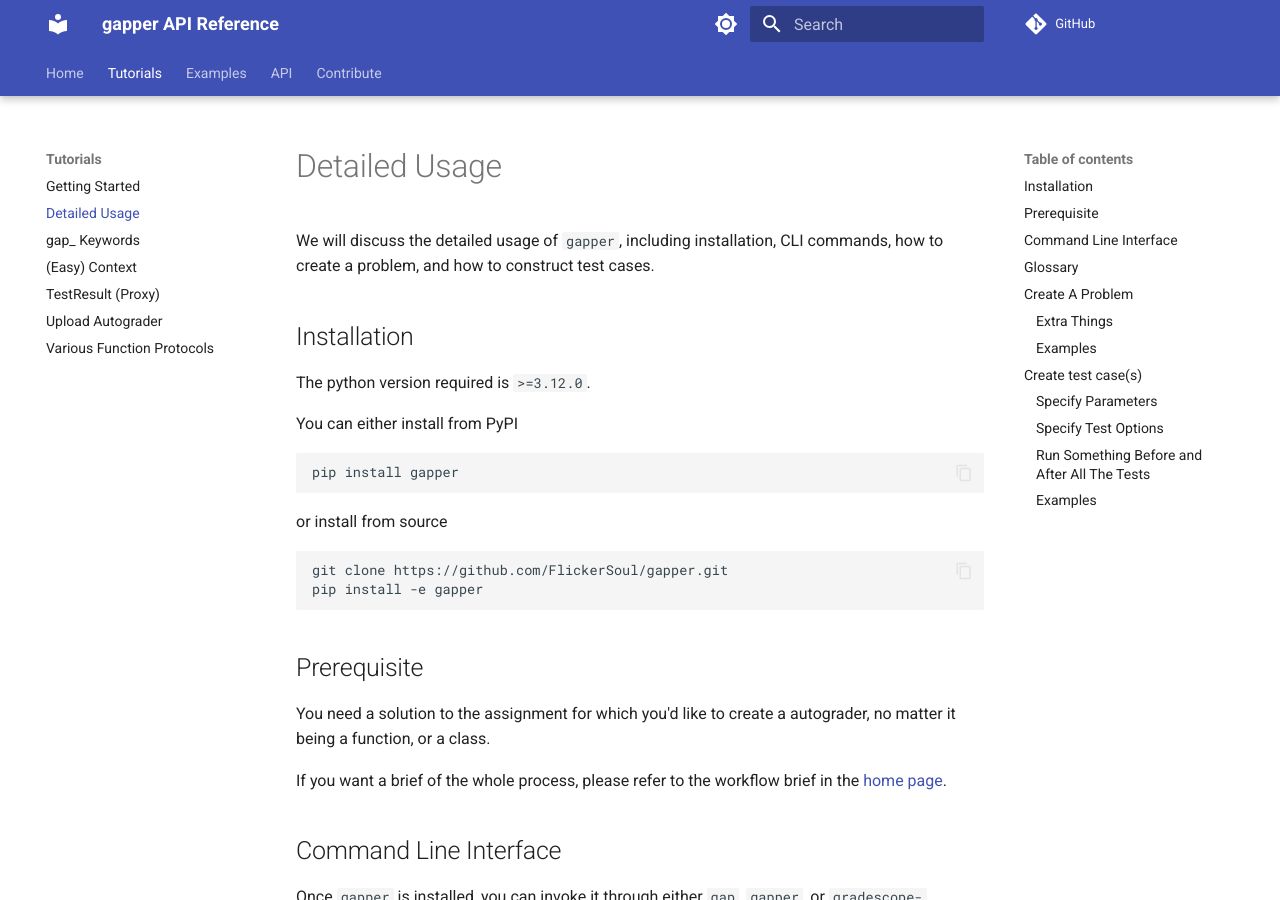
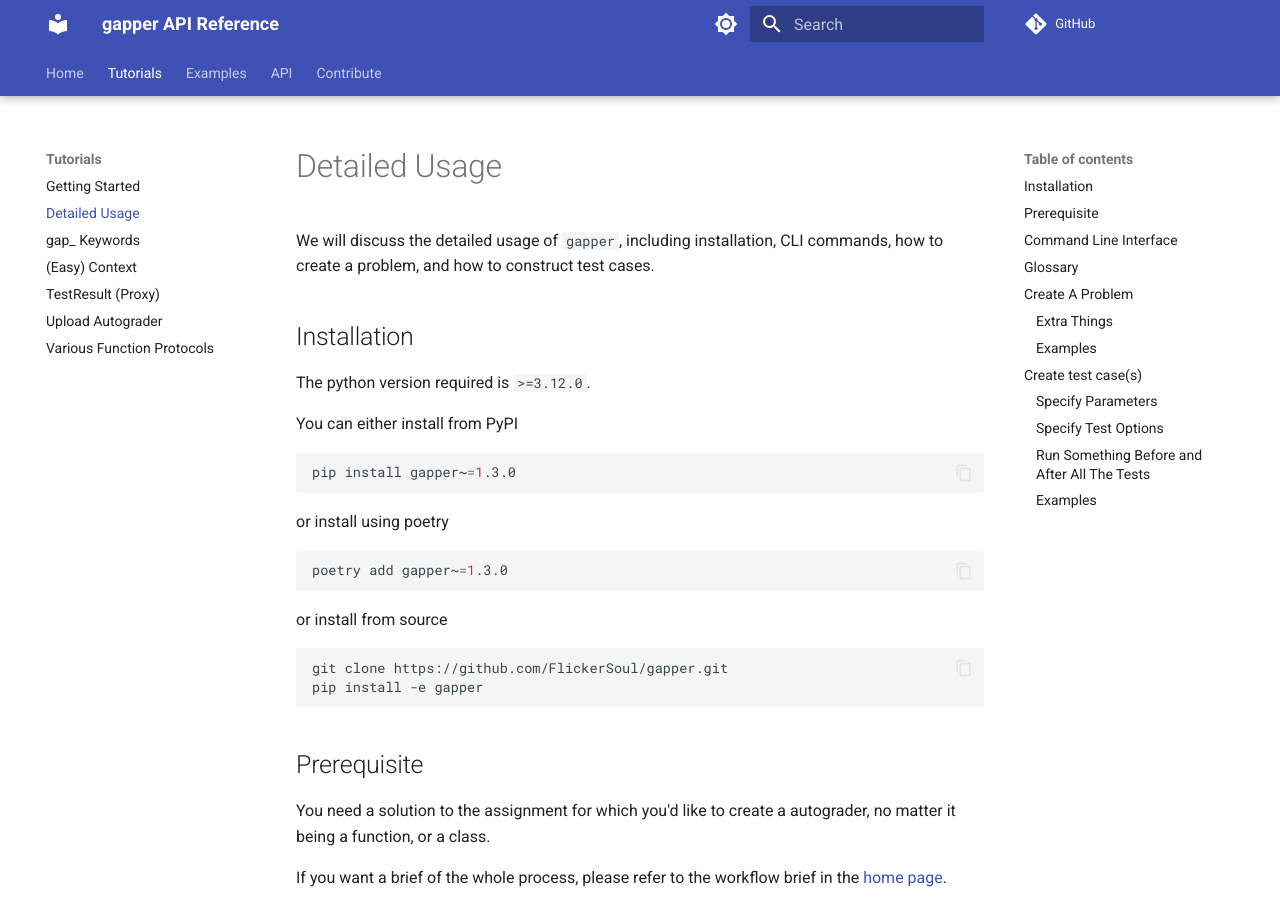
Before and after one commit to FlickerSoul/gapper, an MkDocs documentation site: the page built from docs/Tutorials/Detailed-Usage.md, in a window 1280 px wide and 900 px high. Built offline with MkDocs 1.6.1 and Material for MkDocs 9.7.7, drawn with Linux system fonts in a browser that asks for light colours; comment, search, counter and statistics services are not loaded.

Commit message:
docs: detail install versioning

````diff
--- a/docs/Tutorials/Detailed-Usage.md
+++ b/docs/Tutorials/Detailed-Usage.md
@@ -8,7 +8,12 @@ The python version required is `>=3.12.0`.
 
 You can either install from PyPI
 ```bash
-pip install gapper
+pip install gapper~=1.3.0
+```
+
+or install using poetry
+```bash
+poetry add gapper~=1.3.0
 ```
 
 or install from source
````
Also changed, not shown: README.md (+1 -1 lines), docs/Tutorials/Getting-Started.md (+2 -2 lines).
